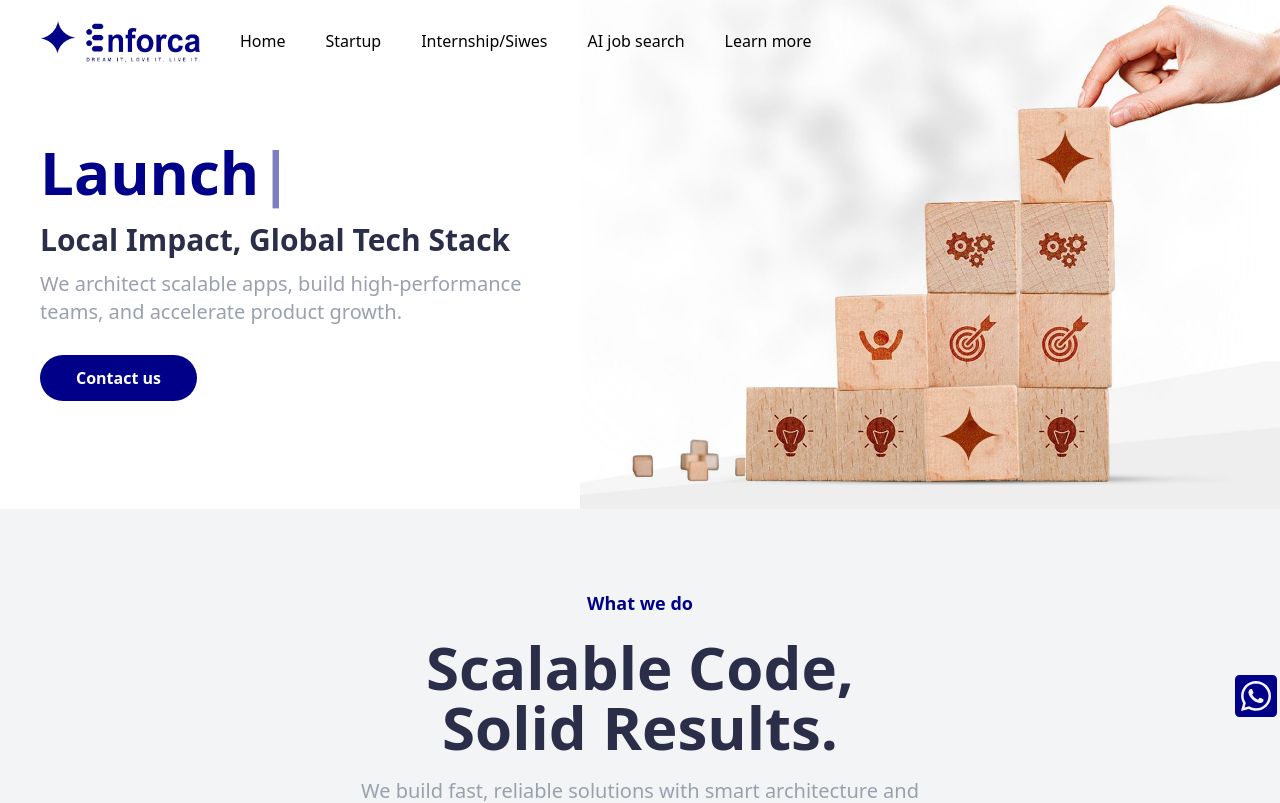
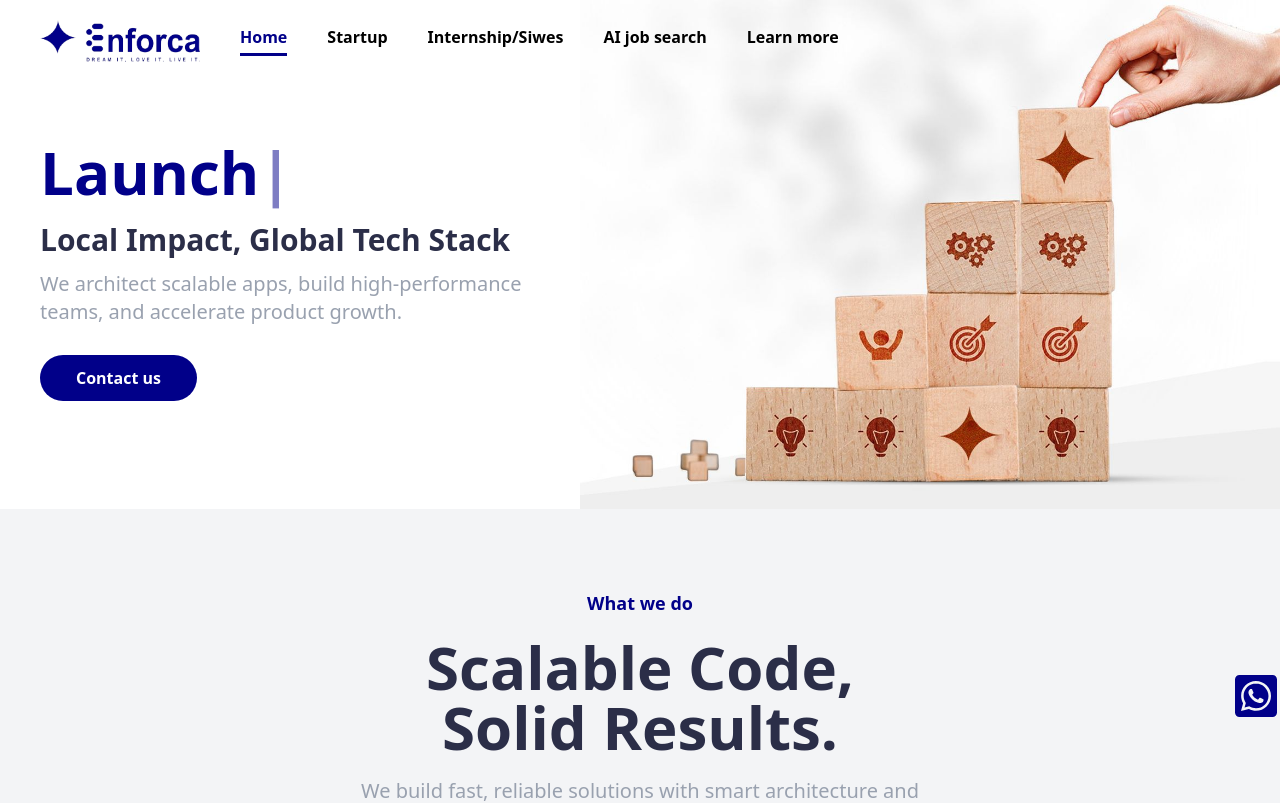
Before and after one commit to AyobamiOluwasegunLawal/enforcamentor, a Next.js app: page / in a window 1280 px wide. Shown: the top 803 px of the page. Built offline with nearby package versions, Linux system fonts and the light colour scheme.

Commit message:
add active link

```diff
--- a/app/section/Header.js
+++ b/app/section/Header.js
@@ -1,7 +1,6 @@
 "use client";
 
 import React, { useEffect } from "react";
-import Section from "../components/Section";
 import logo from "../contants/logo";
 import Image from "next/image";
 import { navLinks, services } from "../contants/data";
@@ -12,6 +11,7 @@ import { RxCross2 } from "react-icons/rx";
 const Header = () => {
   const [isSideBarOpen, setIsSideBarOpen] = React.useState(false);
   const [navBg, setNavBg] = React.useState(false);
+  const [isActive, setIsActive] = React.useState("Home");
 
   const handleSidebarOpen = () => {
     setIsSideBarOpen((prev) => !prev);
@@ -23,6 +23,10 @@ const Header = () => {
     } else {
       setNavBg(false);
     }
+  };
+
+  const handleActive = (title) => {
+    setIsActive(title);
   };
 
   useEffect(() => {
@@ -49,7 +53,7 @@ const Header = () => {
 
             <ul className="flex gap-10 max-tablet:hidden">
               {navLinks.map((link) => (
-                <Link target={link?.target} href={link.href} key={link.id}>
+                <Link onClick={() => handleActive(link.title)} target={link?.target} href={link.href} key={link.id} className={`${isActive === link.title ? "text-primary pb-1 border-b-3 border-b-primary" : ""} font-semibold`}>
                   {link.title}
                 </Link>
               ))}
```
